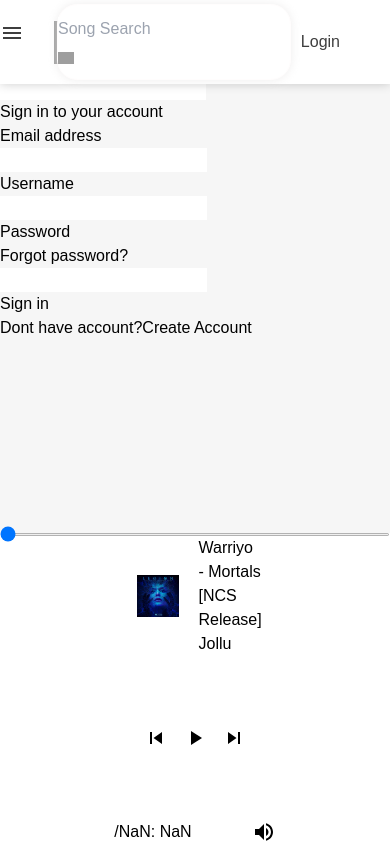
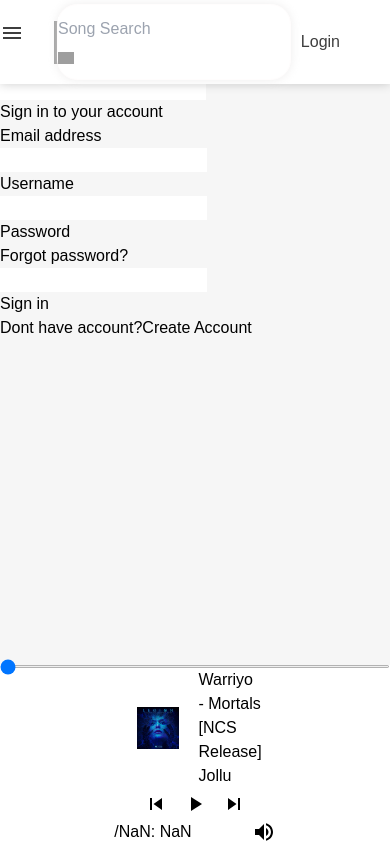
Before and after one commit to ankitkumardubeyji/JioMusicFrontend, a React (Vite) app: page /login in a window 390 px wide. Built offline with nearby package versions, Linux system fonts and the light colour scheme; no server answers; grey boxes are pictures that could not be loaded.

Commit message:
updated footer

```diff
--- a/src/index.css
+++ b/src/index.css
@@ -560,13 +560,24 @@ h1{
     text-align: left;
   }
 
-  .footer{
+  .foot{
     display: flex;
     flex-direction: column;
+    position: fixed;
+    bottom: 0;
+    left:0;
+    width: 100%;
+    z-index: 100;
+    background-color: white;
     height: fit-content;
   }
 
-  .foot{
+  .footer{
+
+    display: flex;
+    flex-direction: column;
+    gap:1vw;
     height: fit-content;
+
   }
 }
```
